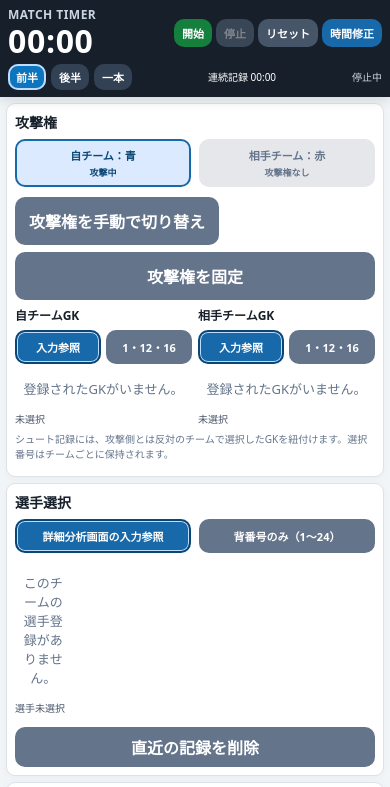
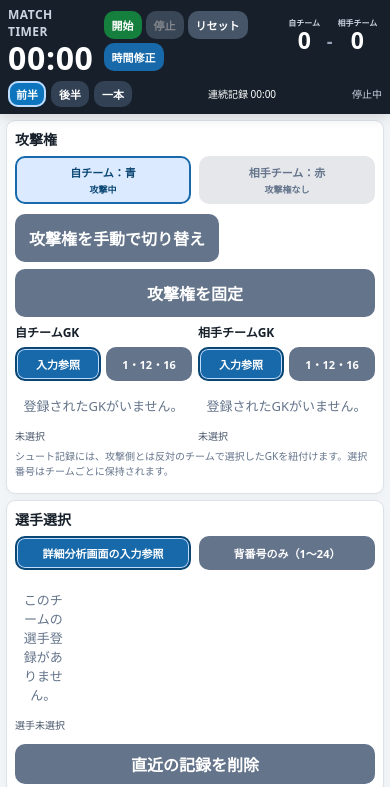
Before and after one commit to majoanagram-jpn/handball-analysis, a plain HTML site: page analysis-simple.html in a window 390 px wide. Shown: the top 787 px of the page. Drawn offline with Linux system fonts and the light colour scheme.

Commit message:
Update analysis-simple.html

```diff
--- a/analysis-simple.html
+++ b/analysis-simple.html
@@ -247,6 +247,80 @@ main{max-width:900px;margin:14px auto;padding:0 12px}
   background: #b42318;
   color: #fff;
 }
+  .scoreboard {
+  display: flex;
+  align-items: center;
+  justify-content: center;
+  gap: 10px;
+  min-width: 150px;
+  text-align: center;
+}
+
+.score-team {
+  display: flex;
+  flex-direction: column;
+  align-items: center;
+  min-width: 48px;
+}
+
+.score-team-name {
+  font-size: 10px;
+  color: #cbd5e1;
+  font-weight: 700;
+  max-width: 90px;
+  overflow: hidden;
+  white-space: nowrap;
+  text-overflow: ellipsis;
+}
+
+.score-number {
+  font-size: 30px;
+  line-height: 1.1;
+  font-weight: 800;
+  font-variant-numeric: tabular-nums;
+}
+
+.score-separator {
+  font-size: 23px;
+  font-weight: 700;
+  color: #94a3b8;
+}
+
+.score-change {
+  min-height: 13px;
+  font-size: 10px;
+  line-height: 1.2;
+  color: #fbbf24;
+  font-weight: 700;
+}
+
+@media(max-width:600px) {
+  .scoreboard {
+    gap: 5px;
+    min-width: 100px;
+  }
+
+  .score-team {
+    min-width: 35px;
+  }
+
+  .score-team-name {
+    font-size: 8px;
+    max-width: 55px;
+  }
+
+  .score-number {
+    font-size: 23px;
+  }
+
+  .score-separator {
+    font-size: 18px;
+  }
+
+  .score-change {
+    font-size: 9px;
+  }
+}
 </style>
 </head>
 <body>
@@ -263,6 +337,21 @@ main{max-width:900px;margin:14px auto;padding:0 12px}
         <button id="resetBtn" type="button">リセット</button>
         <button id="correctionToggleBtn" type="button">時間修正</button>
       </div>
+      <div class="scoreboard">
+  <div class="score-team">
+    <span class="score-team-name" id="homeScoreName">自チーム</span>
+    <span class="score-number" id="homeScore">0</span>
+    <span class="score-change" id="homeScoreChange"></span>
+  </div>
+
+  <span class="score-separator">-</span>
+
+  <div class="score-team">
+    <span class="score-team-name" id="awayScoreName">相手チーム</span>
+    <span class="score-number" id="awayScore">0</span>
+    <span class="score-change" id="awayScoreChange"></span>
+  </div>
+</div>
     </div>
     <div class="timer-bottom">
       <div class="period-switch" aria-label="試合区分">
@@ -552,6 +641,7 @@ function loadData() {
     renderPossession();
     renderGoalkeepers();
     renderEvents();
+    renderScore();
 
     $("saveStatus").textContent =
       "既存データを読み込みました。";
@@ -692,7 +782,77 @@ function togglePossessionLock() {
   possessionLocked = !possessionLocked;
   renderPossession();
 }
-
+// ------------------------------
+// 得点表示
+// ------------------------------
+
+let scoreChangeTimeout = null;
+
+
+// イベントから得点を集計
+function getScore() {
+  const score = {
+    home: 0,
+    away: 0
+  };
+
+  data.events.forEach(event => {
+    if (event.type === "shot_goal") {
+      if (event.side === "home") {
+        score.home++;
+      } else if (event.side === "away") {
+        score.away++;
+      }
+    }
+  });
+
+  return score;
+}
+
+
+// 得点表示を更新
+function renderScore(previousScore = null) {
+  const score = getScore();
+
+  $("homeScoreName").textContent = getTeamName("home");
+  $("awayScoreName").textContent = getTeamName("away");
+
+  $("homeScore").textContent = score.home;
+  $("awayScore").textContent = score.away;
+
+  if (scoreChangeTimeout) {
+    clearTimeout(scoreChangeTimeout);
+    scoreChangeTimeout = null;
+  }
+
+  $("homeScoreChange").textContent = "";
+  $("awayScoreChange").textContent = "";
+
+  if (!previousScore) {
+    return;
+  }
+
+  const homeDiff = score.home - previousScore.home;
+  const awayDiff = score.away - previousScore.away;
+
+  if (homeDiff !== 0) {
+    $("homeScoreChange").textContent =
+      homeDiff > 0 ? `+${homeDiff}` : String(homeDiff);
+  }
+
+  if (awayDiff !== 0) {
+    $("awayScoreChange").textContent =
+      awayDiff > 0 ? `+${awayDiff}` : String(awayDiff);
+  }
+
+  if (homeDiff !== 0 || awayDiff !== 0) {
+    scoreChangeTimeout = setTimeout(() => {
+      $("homeScoreChange").textContent = "";
+      $("awayScoreChange").textContent = "";
+      scoreChangeTimeout = null;
+    }, 2500);
+  }
+}
 // ------------------------------
 // 対戦GK選択（v16のGK別集計に対応・番号選択を攻撃権切替後も保持）
 // ------------------------------
@@ -1269,15 +1429,19 @@ function recordEvent(type) {
     return;
   }
 
-  const event = createEvent(type, player);
-
-  data.events.push(event);
+  const previousScore = getScore();
+
+const event = createEvent(type, player);
+
+data.events.push(event);
 
   if (!saveData()) {
     data.events.pop();
     return;
   }
-
+if (type === "shot_goal") {
+  renderScore(previousScore);
+}
   if (type === "shot_goal" && !possessionLocked) {
   switchPossession();
 }
@@ -1436,14 +1600,17 @@ function undoLastEvent() {
   ) {
     return;
   }
-
+const previousScore = getScore();
   data.events.pop();
 
   if (!saveData()) {
     data.events.push(last);
     return;
   }
-
+if (!saveData()) {
+  data.events.push(last);
+  return;
+}
   if (
     last.type === "shot_goal" ||
     last.type === "turnover"
```
